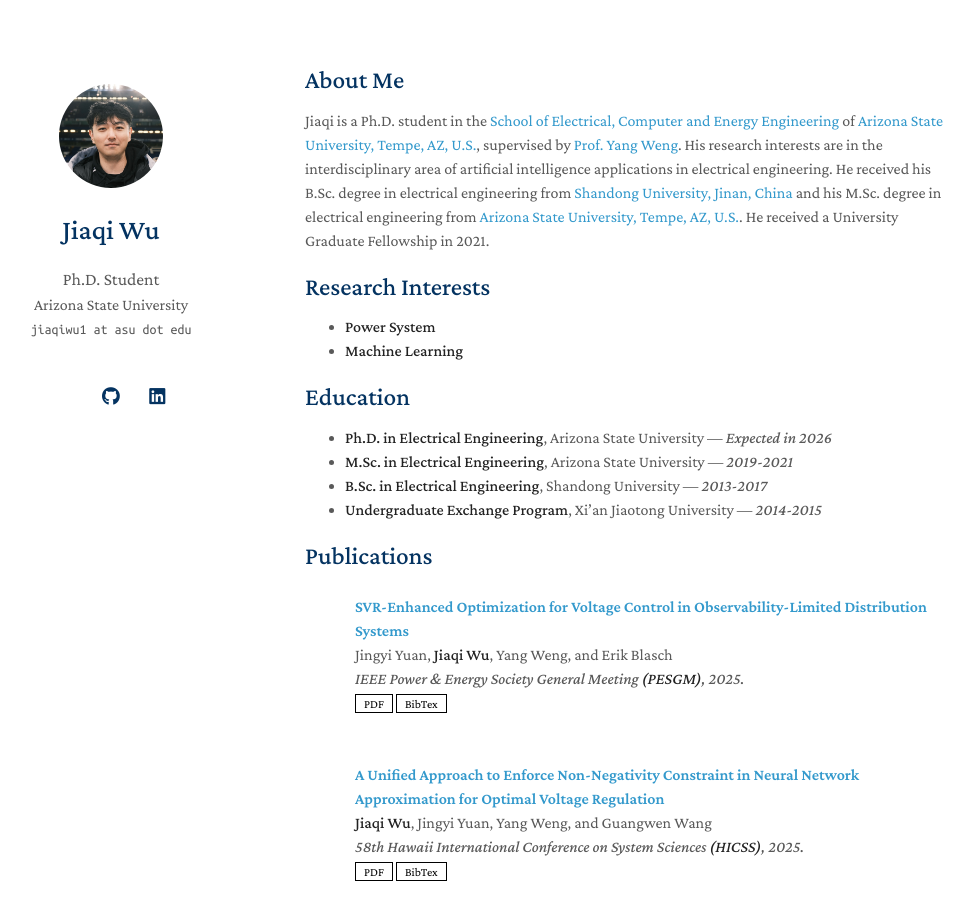
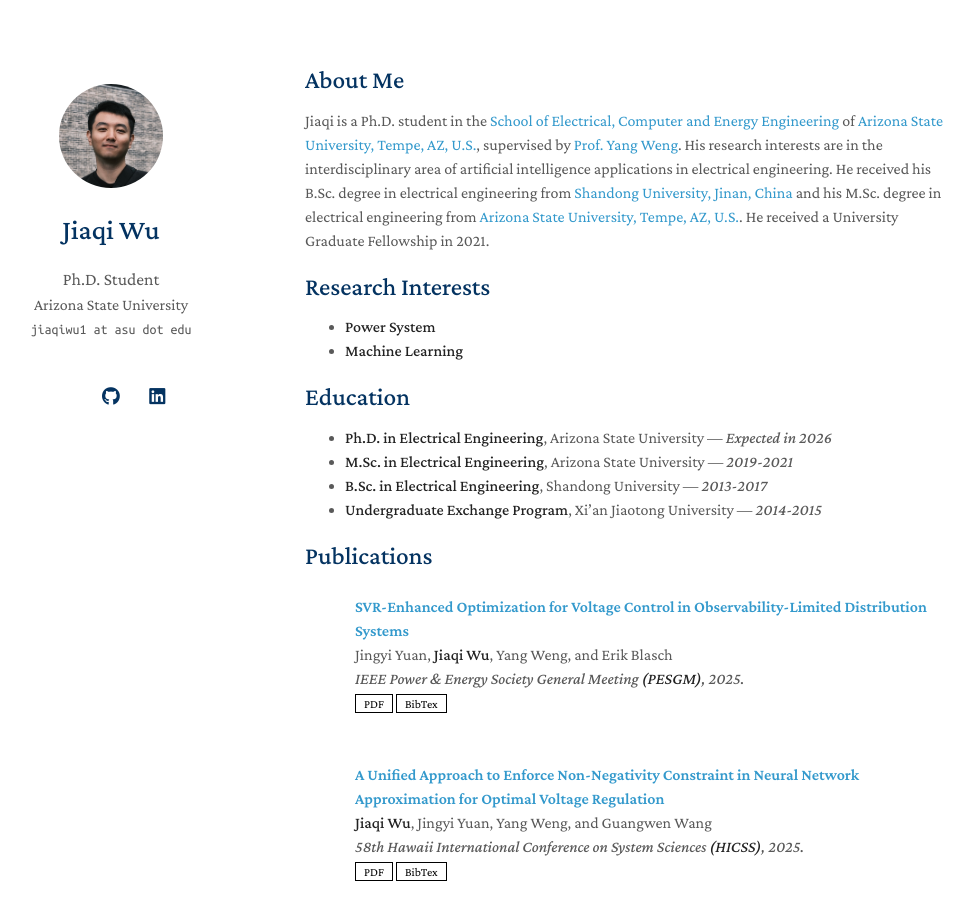
Before and after one commit to jiaqiwu1/jiaqiwu1.github.io, a Jekyll site: the page built from index.md, in a window 1280 px wide and 900 px high. Shown: the whole window, without its empty margins (165-1139 px from the left). Built offline with Jekyll 4.4.1, drawn with Linux system fonts in a browser that asks for light colours; a style sheet for code colours, icons or effects is not loaded; our own code applies the rules of GitHub Pages for plain Markdown files.

Commit message:
Add new avatar image file assets/img/avatar1.jpg

```diff
--- a/_config.yml
+++ b/_config.yml
@@ -20,7 +20,7 @@ twitter: https://twitter.com/
 
 # Images (e.g., your profile picture and your website's favicon)
 # "favicon" and "favicon_dark" are used for the light and dark modes, respectively.
-avatar: ./assets/img/avatar.jpg
+avatar: ./assets/img/avatar1.jpg
 favicon: ./assets/img/ASU_Logo.png
 favicon_dark: ./assets/img/ASU_Logo.png
 
```
Also changed, not shown: assets/img/avatar1.jpg (added).
